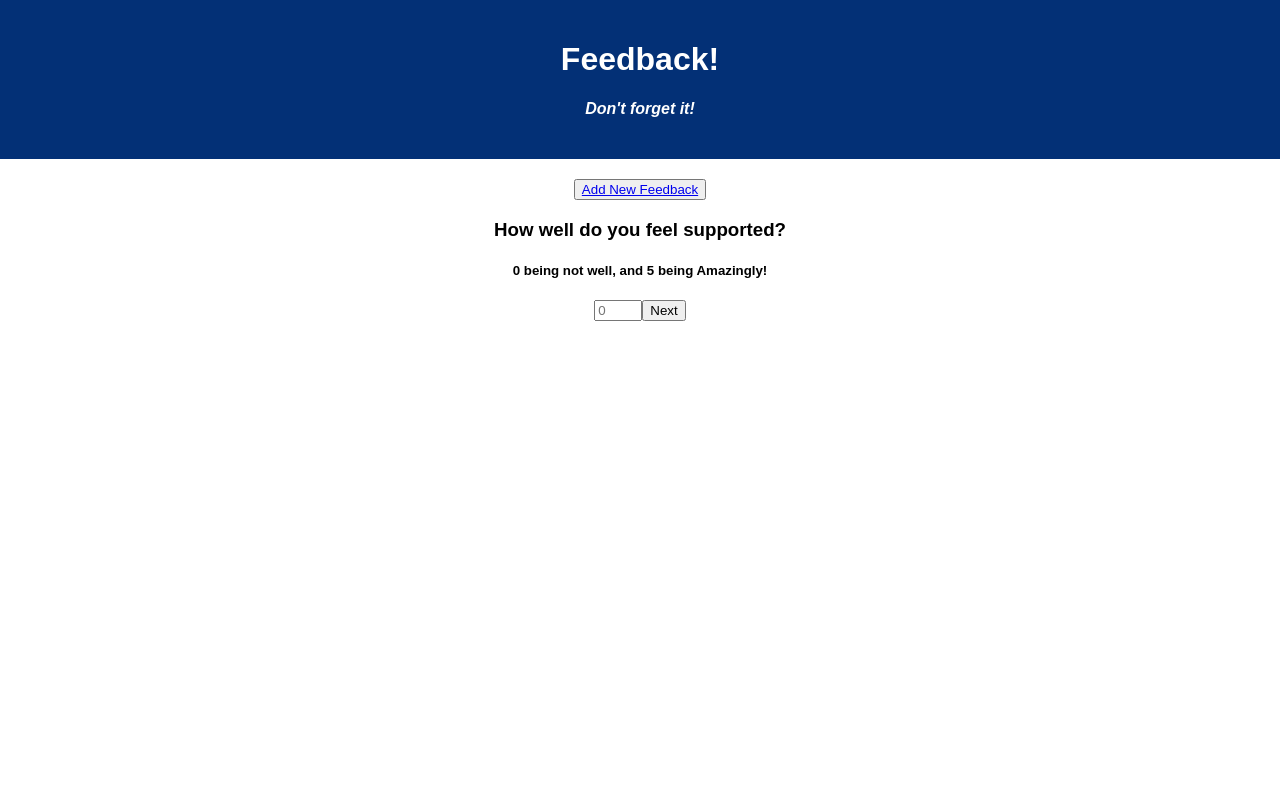
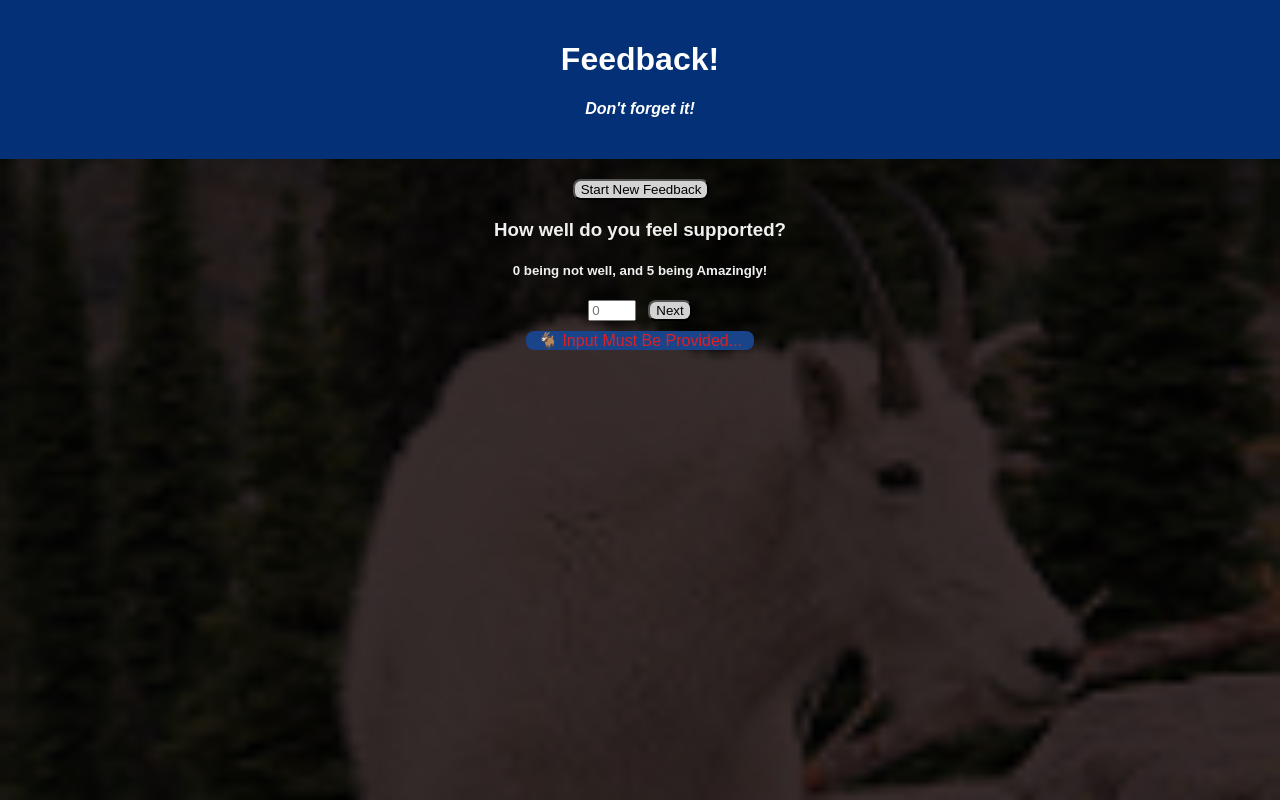
Before and after one commit to Jbaxend1/weeken-redux-feedback-loop, a React (Create React App) app: page /#/support in a window 1280 px wide. Built offline with nearby package versions, Linux system fonts and the light colour scheme.

Commit message:
css added

```diff
--- a/src/components/App/App.css
+++ b/src/components/App/App.css
@@ -1,5 +1,6 @@
 .App {
   text-align: center;
+
 }
 
 .App-header {
@@ -8,6 +9,7 @@
   padding: 20px;
   color: white;
   margin-bottom: 20px;
+
 }
 
 .App-title {
@@ -22,6 +24,28 @@ h4 {
   font-style: italic;
 }
 
+body {
+  background-color: rgb(55, 44, 44);
+  background-image: url('/public/images/goat_small.jpg');
+  background-size: cover;
+  background-blend-mode: multiply;
+
+  color: rgb(240, 240, 240);
+}
+
+button {
+  margin-left: 12px;
+  background-color:rgb(211, 211, 211);
+  border-radius: 8px;
+  cursor: pointer;
+}
+
+ul,
+li {
+  margin-right: 2%;
+  list-style: none;
+}
+
 .warning {
 
   margin: auto;
@@ -31,6 +55,6 @@ h4 {
   padding-left: 12px;
   padding-right: 12px;
   border-radius: 8px;
-  color: red;
-  background-color: #083479;
+  color: rgb(222, 33, 33);
+  background-color: #19448a;
 }
--- a/src/components/App/App.jsx
+++ b/src/components/App/App.jsx
@@ -18,21 +18,27 @@ function App() {
       </header>
 
       <Router>
-      <button><Link to='/feeling'>Add New Feedback</Link></button>
+        <ul>
+          <li>
+            <button>
+            <Link style={ { textDecoration: 'none ', color: 'black'}} to='/feeling'>Start New Feedback</Link>
+            </button>
+          </li>
+        </ul>
         <Route exact path={'/feeling'}>
-            <Feeling />
+          <Feeling />
         </Route>
         <Route exact path={'/understand'}>
-            <Understanding />
+          <Understanding />
         </Route>
         <Route exact path={'/support'}>
-            <Support />
+          <Support />
         </Route>
         <Route exact path={'/comments'}>
-            <Comments />
+          <Comments />
         </Route>
         <Route exact path={'/review'}>
-            <Review />
+          <Review />
         </Route>
       </Router>
     </div>
--- a/src/components/Comments/Comments.jsx
+++ b/src/components/Comments/Comments.jsx
@@ -16,7 +16,7 @@ const Comments = () => {
     return (
         <>
             <h3>Is there anything else you would like us to know?</h3>
-            <h5>Place additional comments here:</h5>
+            <h5>Place any additional comments here:</h5>
             <input onChange={handleChange} type='text' placeholder='Comments'></input>
             <button onClick={() => history.push('/review')}>Next</button>
         </>
--- a/src/components/Feeling/Feeling.jsx
+++ b/src/components/Feeling/Feeling.jsx
@@ -18,11 +18,6 @@ const Feeling = () => {
     }
 
     const handleNext = (e) => {
-        // if (e.target.value === 'true') {
-        //     history.push('/understand');
-        // } else {
-        //     alert('Score Inputs Must Be Valid!');
-        // }
         history.push('/understand');
     }
 
--- a/src/components/Support/Support.jsx
+++ b/src/components/Support/Support.jsx
@@ -1,16 +1,22 @@
 import { useHistory } from "react-router-dom";
 import { useSelector, useDispatch } from "react-redux";
+import { useState } from "react";
 
 const Support = () => {
 
     const history = useHistory();
 
-    const support = useSelector( store => store.support );
+    const [ validity, setValidity ] = useState(false);
 
     const dispatch = useDispatch();
 
     const handleChange = (event) => {
         dispatch({ type: 'SET_SUPPORT', payload: event.target.value });
+        setValidity(true);
+    }
+
+    const handleNext = (e) => {
+        history.push('/comments');
     }
 
     return (
@@ -18,7 +24,10 @@ const Support = () => {
             <h3>How well do you feel supported?</h3>
             <h5>0 being not well, and 5 being Amazingly!</h5>
             <input onChange={handleChange} type='number' placeholder='0' required='required' min={0} max={5}></input>
-            <button onClick={() => history.push('/comments')}>Next</button>
+            <button value={validity} onClick={validity ? handleNext : undefined}>Next</button>
+            {
+                validity ? undefined : <div className="warning">🐐 Input Must Be Provided... </div>
+            }
         </>
     )
 }
--- a/src/components/Understanding/Understanding.jsx
+++ b/src/components/Understanding/Understanding.jsx
@@ -1,16 +1,22 @@
 import { useHistory } from "react-router-dom";
 import { useSelector, useDispatch } from "react-redux";
+import { useState } from 'react';
 
 const Understanding = () => {
 
     const history = useHistory();
 
-    const understand = useSelector( store => store.understand );
+    const [ validity, setValidity ] = useState(false);
 
     const dispatch = useDispatch();
 
     const handleChange = (event) => {
         dispatch({ type: 'SET_UNDERSTANDING', payload: event.target.value });
+        setValidity(true);
+    }
+
+    const handleNext = (e) => {
+        history.push('/support');
     }
 
     return (
@@ -18,7 +24,10 @@ const Understanding = () => {
             <h3>How well are you understanding the content?</h3>
             <h5>0 being bad and 5 being Great!</h5>
             <input onChange={handleChange} type='number' placeholder='0' required='required' min={0} max={5}></input>
-            <button onClick={() => history.push('/support')}>Next</button>
+            <button value={validity} onClick={validity ? handleNext : undefined}>Next</button>
+            {
+                validity ? undefined : <div className="warning">Input Must Be Provided...</div>
+            }
         </>
     )
 }
```
